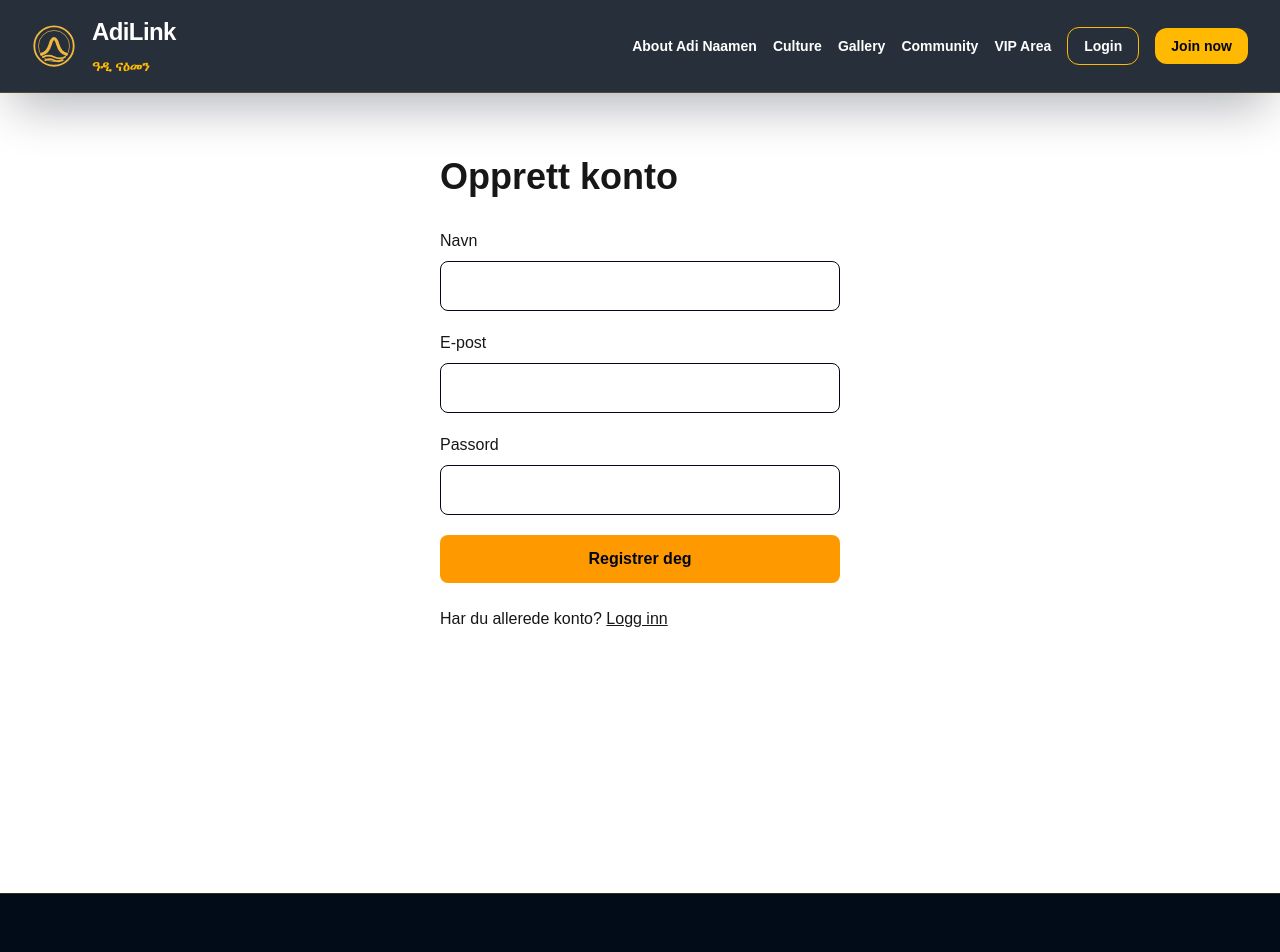
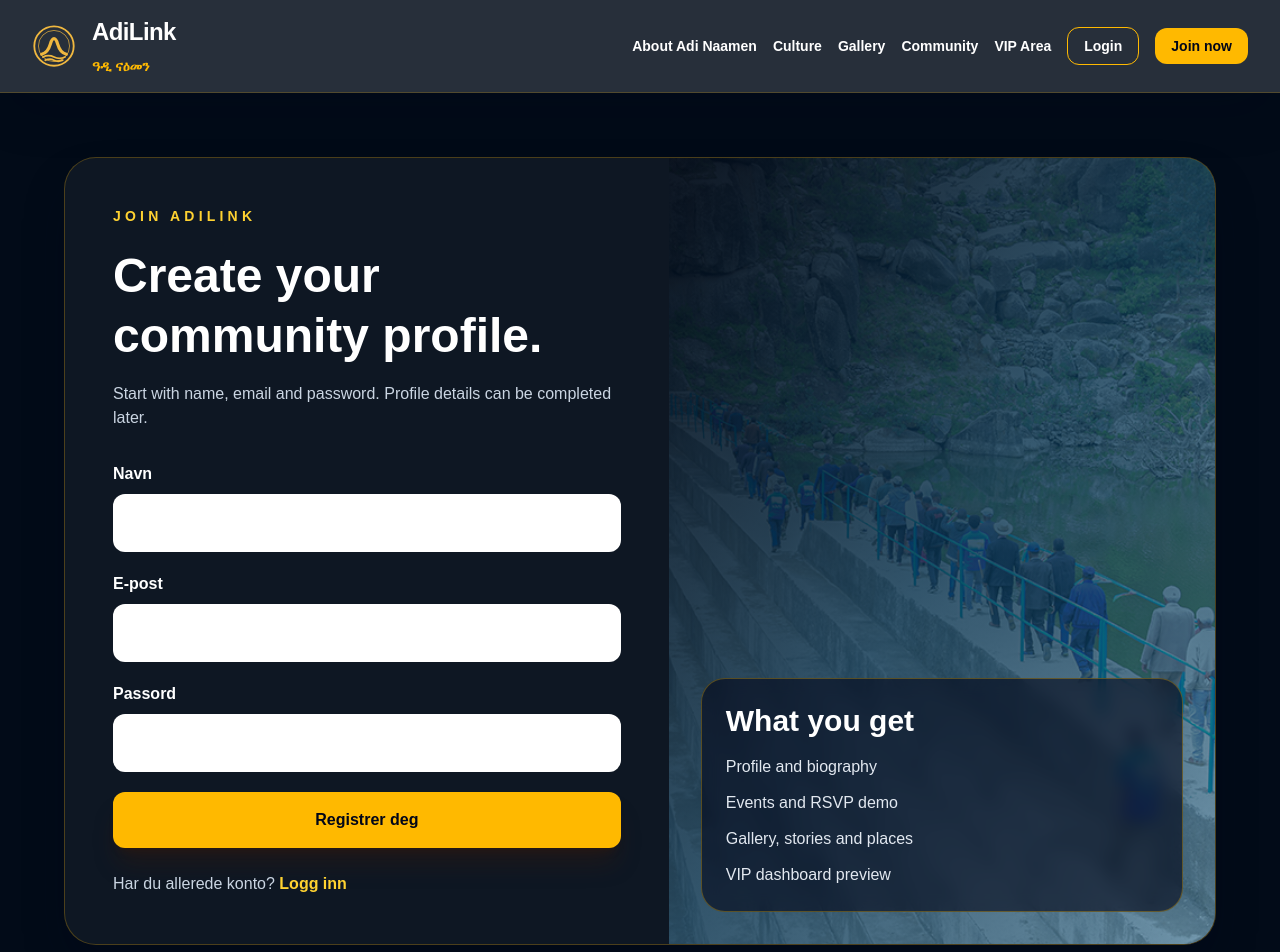
Before and after one commit to AmanialTeklesembet/adilink_ready, a Next.js app in the folder web/: page /register in a window 1280 px wide. Shown: the top 952 px of the page. Built offline with nearby package versions, Linux system fonts and the light colour scheme.

Commit message:
Polish premium demo flow

```diff
--- a/web/app/login/page.tsx
+++ b/web/app/login/page.tsx
@@ -32,22 +32,54 @@ function LoginForm() {
   }
 
   return (
-    <main className="mx-auto min-h-screen max-w-md px-6 py-16">
-      <h1 className="mb-8 text-4xl font-bold">Logg inn</h1>
-      <form onSubmit={submit} className="space-y-5">
-        <label className="block">E-post<input className="mt-2 w-full rounded-lg border p-3 text-slate-950" name="email" type="email" autoComplete="email" required /></label>
-        <label className="block">Passord<input className="mt-2 w-full rounded-lg border p-3 text-slate-950" name="password" type="password" autoComplete="current-password" required /></label>
-        {error && <p role="alert" className="rounded-lg bg-red-100 p-3 text-red-800">{error}</p>}
-        <button disabled={pending} className="w-full rounded-lg bg-amber-500 p-3 font-semibold text-slate-950 disabled:opacity-60">{pending ? "Logger inn..." : "Logg inn"}</button>
-      </form>
-      <p className="mt-6">Har du ikke konto? <Link className="underline" href="/register">Registrer deg</Link></p>
+    <main className="min-h-screen bg-[#020b18] px-5 py-16 text-white lg:px-8">
+      <div className="mx-auto grid max-w-6xl overflow-hidden rounded-[2rem] border border-amber-400/25 bg-white/5 shadow-2xl shadow-slate-950/40 lg:grid-cols-[0.95fr_1.05fr]">
+        <section className="relative min-h-[520px] bg-cover bg-center p-8" style={{ backgroundImage: "url('/images/places/village-view.jpg')" }}>
+          <div className="absolute inset-0 bg-gradient-to-br from-[#020b18]/95 via-[#062039]/85 to-[#0c4f76]/60" />
+          <div className="relative z-10 flex h-full flex-col justify-between">
+            <div>
+              <p className="text-sm font-black uppercase tracking-[0.3em] text-amber-300">Member access</p>
+              <h1 className="mt-5 text-5xl font-black leading-tight">Welcome back to AdiLink.</h1>
+            </div>
+            <div className="rounded-3xl border border-amber-400/30 bg-slate-950/60 p-6 backdrop-blur">
+              <p className="text-2xl font-black text-amber-300">Demo note</p>
+              <p className="mt-3 text-slate-200">
+                Login is connected to the real API. Add `DATABASE_URL` in Vercel/Neon to use real accounts.
+              </p>
+            </div>
+          </div>
+        </section>
+
+        <section className="p-8 lg:p-12">
+          <h2 className="text-4xl font-black">Logg inn</h2>
+          <p className="mt-3 text-slate-300">Access profile, member tools and the protected community features.</p>
+          <form onSubmit={submit} className="mt-8 space-y-5">
+            <label className="block font-bold">
+              E-post
+              <input className="mt-2 w-full rounded-xl border border-white/10 bg-white p-4 text-slate-950 outline-none ring-amber-400 focus:ring-4" name="email" type="email" autoComplete="email" required />
+            </label>
+            <label className="block font-bold">
+              Passord
+              <input className="mt-2 w-full rounded-xl border border-white/10 bg-white p-4 text-slate-950 outline-none ring-amber-400 focus:ring-4" name="password" type="password" autoComplete="current-password" required />
+            </label>
+            {error && <p role="alert" className="rounded-xl bg-red-100 p-4 font-bold text-red-800">{error}</p>}
+            <button disabled={pending} className="w-full rounded-xl bg-amber-400 p-4 font-black text-slate-950 shadow-xl shadow-amber-950/30 disabled:opacity-60">
+              {pending ? "Logger inn..." : "Logg inn"}
+            </button>
+          </form>
+          <p className="mt-6 text-slate-300">
+            Har du ikke konto? <Link className="font-black text-amber-300" href="/register">Registrer deg</Link>
+          </p>
+          <Link href="/vip" className="mt-6 inline-flex font-black text-amber-300">View VIP demo -&gt;</Link>
+        </section>
+      </div>
     </main>
   );
 }
 
 export default function LoginPage() {
   return (
-    <Suspense fallback={<main className="mx-auto min-h-screen max-w-md px-6 py-16">Laster innlogging...</main>}>
+    <Suspense fallback={<main className="min-h-screen bg-[#020b18] px-6 py-16 text-white">Laster innlogging...</main>}>
       <LoginForm />
     </Suspense>
   );
--- a/web/app/page.tsx
+++ b/web/app/page.tsx
@@ -1,5 +1,6 @@
 import Link from "next/link";
 import { AdilinkLogo } from "./components/adilink-logo";
+import { members, stories } from "./data/mock";
 import { HashRedirect } from "./hash-redirect";
 
 const featureCards = [
@@ -203,6 +204,49 @@ export default function Home() {
         </div>
       </section>
 
+      <section className="bg-[#020b18] px-5 py-20 text-white lg:px-8">
+        <div className="mx-auto grid max-w-7xl gap-10 lg:grid-cols-[0.9fr_1.1fr]">
+          <div>
+            <p className="text-sm font-black uppercase tracking-[0.3em] text-amber-300">Live demo network</p>
+            <h2 className="mt-4 text-5xl font-black leading-tight">A community that already feels alive.</h2>
+            <p className="mt-5 text-lg leading-relaxed text-slate-300">
+              These are demo members and stories for now, but the layout is built like a real community feed:
+              people, roles, locations, culture, events and shared memories.
+            </p>
+            <div className="mt-8 grid gap-4 sm:grid-cols-2">
+              {members.slice(0, 4).map((member) => (
+                <Link key={member.name} href="/community" className="rounded-3xl border border-amber-400/20 bg-white/5 p-5 transition hover:-translate-y-1 hover:bg-white/10">
+                  <div className="flex items-center gap-4">
+                    <span className="flex h-14 w-14 items-center justify-center rounded-full bg-amber-400 font-black text-slate-950">{member.initials}</span>
+                    <div>
+                      <p className="font-black">{member.name}</p>
+                      <p className="text-sm text-slate-300">{member.location}</p>
+                    </div>
+                  </div>
+                  <p className="mt-4 text-sm font-bold text-amber-300">{member.role}</p>
+                </Link>
+              ))}
+            </div>
+          </div>
+
+          <div className="grid gap-5">
+            {stories.map((story) => (
+              <Link key={story.title} href="/stories" className="grid gap-5 overflow-hidden rounded-3xl border border-amber-400/20 bg-white/5 p-4 transition hover:-translate-y-1 hover:bg-white/10 md:grid-cols-[180px_1fr]">
+                <div className="min-h-40 rounded-2xl bg-cover bg-center" style={{ backgroundImage: `linear-gradient(rgba(2,11,24,.1),rgba(2,11,24,.55)),url('${story.image}')` }} />
+                <div className="p-2">
+                  <div className="flex flex-wrap gap-2">
+                    <span className="rounded-full bg-amber-400 px-3 py-1 text-xs font-black text-slate-950">{story.category}</span>
+                    <span className="rounded-full border border-white/15 px-3 py-1 text-xs text-slate-300">{story.readTime}</span>
+                  </div>
+                  <h3 className="mt-4 text-2xl font-black">{story.title}</h3>
+                  <p className="mt-2 text-slate-300">{story.content}</p>
+                </div>
+              </Link>
+            ))}
+          </div>
+        </div>
+      </section>
+
       <section className="grid bg-[#06314d] text-white lg:grid-cols-3">
         <div className="p-10 lg:p-16">
           <h2 className="text-3xl font-black">Our Community</h2>
--- a/web/app/register/page.tsx
+++ b/web/app/register/page.tsx
@@ -15,25 +15,53 @@ export default function RegisterPage() {
     setError("");
     const form = new FormData(event.currentTarget);
     const response = await fetch("/api/auth/register", {
-      method: "POST", headers: { "Content-Type": "application/json" },
+      method: "POST",
+      headers: { "Content-Type": "application/json" },
       body: JSON.stringify({ name: form.get("name"), email: form.get("email"), password: form.get("password") }),
     });
     const data = await response.json();
-    if (!response.ok) { setError(data.error ?? "Registreringen mislyktes."); setPending(false); return; }
+    if (!response.ok) {
+      setError(data.error ?? "Registreringen mislyktes.");
+      setPending(false);
+      return;
+    }
     router.push("/login");
   }
 
   return (
-    <main className="mx-auto min-h-screen max-w-md px-6 py-16">
-      <h1 className="mb-8 text-4xl font-bold">Opprett konto</h1>
-      <form onSubmit={submit} className="space-y-5">
-        <label className="block">Navn<input className="mt-2 w-full rounded-lg border p-3 text-slate-950" name="name" autoComplete="name" minLength={2} required /></label>
-        <label className="block">E-post<input className="mt-2 w-full rounded-lg border p-3 text-slate-950" name="email" type="email" autoComplete="email" required /></label>
-        <label className="block">Passord<input className="mt-2 w-full rounded-lg border p-3 text-slate-950" name="password" type="password" autoComplete="new-password" minLength={8} required /></label>
-        {error && <p role="alert" className="rounded-lg bg-red-100 p-3 text-red-800">{error}</p>}
-        <button disabled={pending} className="w-full rounded-lg bg-amber-500 p-3 font-semibold text-slate-950 disabled:opacity-60">{pending ? "Oppretter..." : "Registrer deg"}</button>
-      </form>
-      <p className="mt-6">Har du allerede konto? <Link className="underline" href="/login">Logg inn</Link></p>
+    <main className="min-h-screen bg-[#020b18] px-5 py-16 text-white lg:px-8">
+      <div className="mx-auto grid max-w-6xl overflow-hidden rounded-[2rem] border border-amber-400/25 bg-white/5 shadow-2xl shadow-slate-950/40 lg:grid-cols-[1.05fr_0.95fr]">
+        <section className="p-8 lg:p-12">
+          <p className="text-sm font-black uppercase tracking-[0.3em] text-amber-300">Join AdiLink</p>
+          <h1 className="mt-5 text-5xl font-black leading-tight">Create your community profile.</h1>
+          <p className="mt-4 text-slate-300">Start with name, email and password. Profile details can be completed later.</p>
+          <form onSubmit={submit} className="mt-8 space-y-5">
+            <label className="block font-bold">Navn<input className="mt-2 w-full rounded-xl border border-white/10 bg-white p-4 text-slate-950 outline-none ring-amber-400 focus:ring-4" name="name" autoComplete="name" minLength={2} required /></label>
+            <label className="block font-bold">E-post<input className="mt-2 w-full rounded-xl border border-white/10 bg-white p-4 text-slate-950 outline-none ring-amber-400 focus:ring-4" name="email" type="email" autoComplete="email" required /></label>
+            <label className="block font-bold">Passord<input className="mt-2 w-full rounded-xl border border-white/10 bg-white p-4 text-slate-950 outline-none ring-amber-400 focus:ring-4" name="password" type="password" autoComplete="new-password" minLength={8} required /></label>
+            {error && <p role="alert" className="rounded-xl bg-red-100 p-4 font-bold text-red-800">{error}</p>}
+            <button disabled={pending} className="w-full rounded-xl bg-amber-400 p-4 font-black text-slate-950 shadow-xl shadow-amber-950/30 disabled:opacity-60">
+              {pending ? "Oppretter..." : "Registrer deg"}
+            </button>
+          </form>
+          <p className="mt-6 text-slate-300">Har du allerede konto? <Link className="font-black text-amber-300" href="/login">Logg inn</Link></p>
+        </section>
+
+        <section className="relative min-h-[520px] bg-cover bg-center p-8" style={{ backgroundImage: "url('/images/stories/elders.jpg')" }}>
+          <div className="absolute inset-0 bg-gradient-to-br from-[#020b18]/95 via-[#06314d]/80 to-[#0c4f76]/55" />
+          <div className="relative z-10 flex h-full flex-col justify-end">
+            <div className="rounded-3xl border border-amber-400/30 bg-slate-950/60 p-6 backdrop-blur">
+              <h2 className="text-3xl font-black">What you get</h2>
+              <ul className="mt-4 space-y-3 text-slate-200">
+                <li>Profile and biography</li>
+                <li>Events and RSVP demo</li>
+                <li>Gallery, stories and places</li>
+                <li>VIP dashboard preview</li>
+              </ul>
+            </div>
+          </div>
+        </section>
+      </div>
     </main>
   );
 }
--- a/web/proxy.ts
+++ b/web/proxy.ts
@@ -23,5 +23,5 @@ export function proxy(request: NextRequest) {
 }
 
 export const config = {
-  matcher: ["/vip/:path*", "/profile/:path*"],
+  matcher: ["/profile/:path*"],
 };
```
